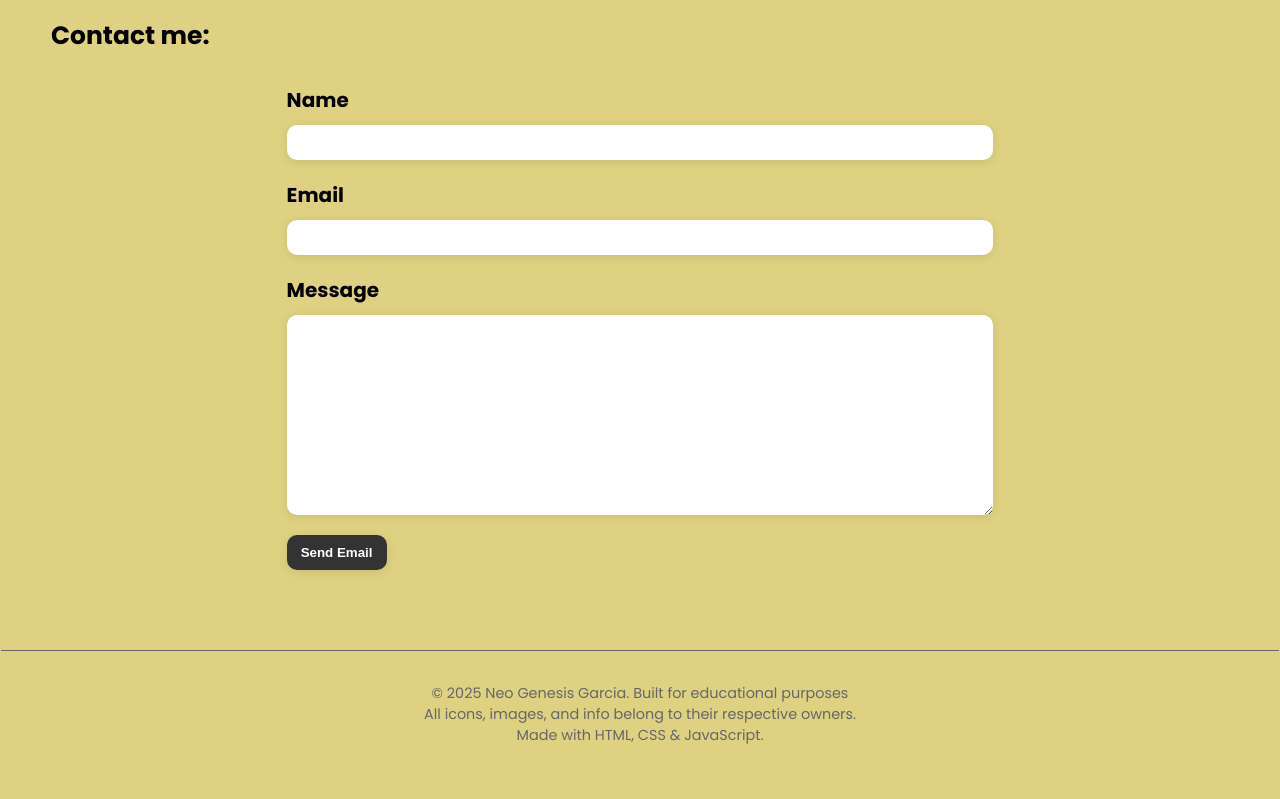
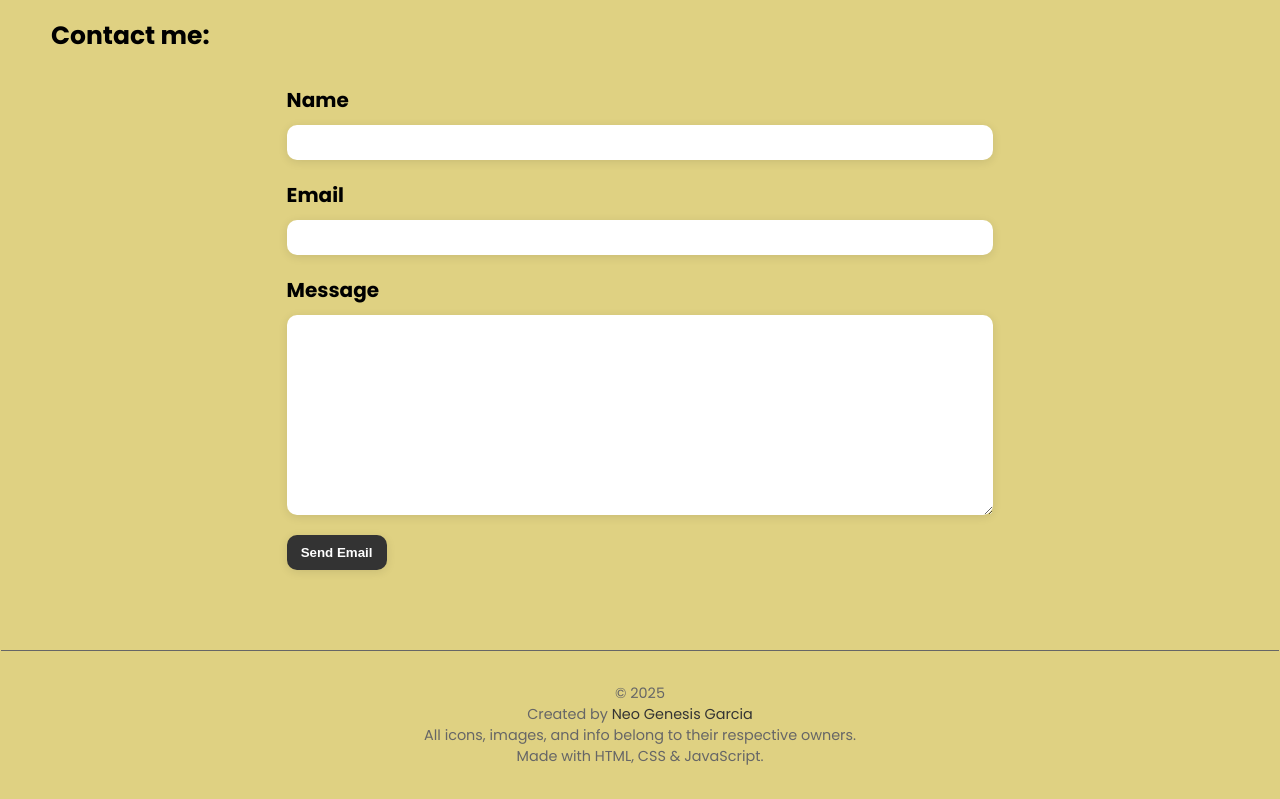
Before and after one commit to NeoDNoob/Catsify, a plain HTML site: page index.html in a window 1280 px wide. Shown: the part 10058-10857 px from the top of the page. Before the commit the page ends 10836 px from the top, so only its background shows below. Drawn offline with Linux system fonts and the light colour scheme.

Commit message:
Fixed a display bug when viewed on 768px wide screen
Signed-off-by: NeoDNoob <neogenesisgarcia23@gmail.com>

```diff
--- a/index.html
+++ b/index.html
@@ -615,7 +615,8 @@
     </main>
 
     <footer>
-        <p id="copyright">© 2025 Neo Genesis Garcia. Personal project</p>
+        <p id="copyright"> </p>
+        <p> Created by <a id="fbLink" href="https://www.facebook.com/neoriiii/" target="_blank" title="Facebook Profile">Neo Genesis Garcia </a></p>
         <p>All icons, images, and info belong to their respective owners.</p>
         <p>Made with HTML, CSS & JavaScript.</p>
     </footer>
--- a/src/scripts/script.js
+++ b/src/scripts/script.js
@@ -46,8 +46,6 @@ modal.addEventListener('click', (e) => {
 hamburger.addEventListener('click', () => {
     navLinks.classList.toggle('active');
     hamburger.classList.toggle('active');
-
-
  hamburger.innerHTML = navLinks.classList.contains('active') && hamburger.classList.contains('active') ? '&#10006;' : '&#9776;';
 });
 
@@ -62,4 +60,4 @@ document.addEventListener('click', (e) => {
 
 // Set current year dynamically for copyright
 document.getElementById("copyright").innerHTML =
-    "© " + new Date().getFullYear() + " Neo Genesis Garcia. Built for educational purposes";
+    "© " + new Date().getFullYear();
--- a/src/styles/styles.css
+++ b/src/styles/styles.css
@@ -42,7 +42,10 @@ header {
   height: 30px;
 }
 
-
+#fbLink{
+  text-decoration: none;
+  color: #333;
+}
 
 nav ul {
   list-style: none;
@@ -365,6 +368,7 @@ footer {
 
   #headingText h1 {
     font-size: 60px;
+    border-radius: 100%;
   }
 
   #headingImage img {
@@ -373,7 +377,7 @@ footer {
   }
 
   .breed {
-    width: calc(50% - 20px);
+    width: 100%;
   }
 
   .nav-links {
```
